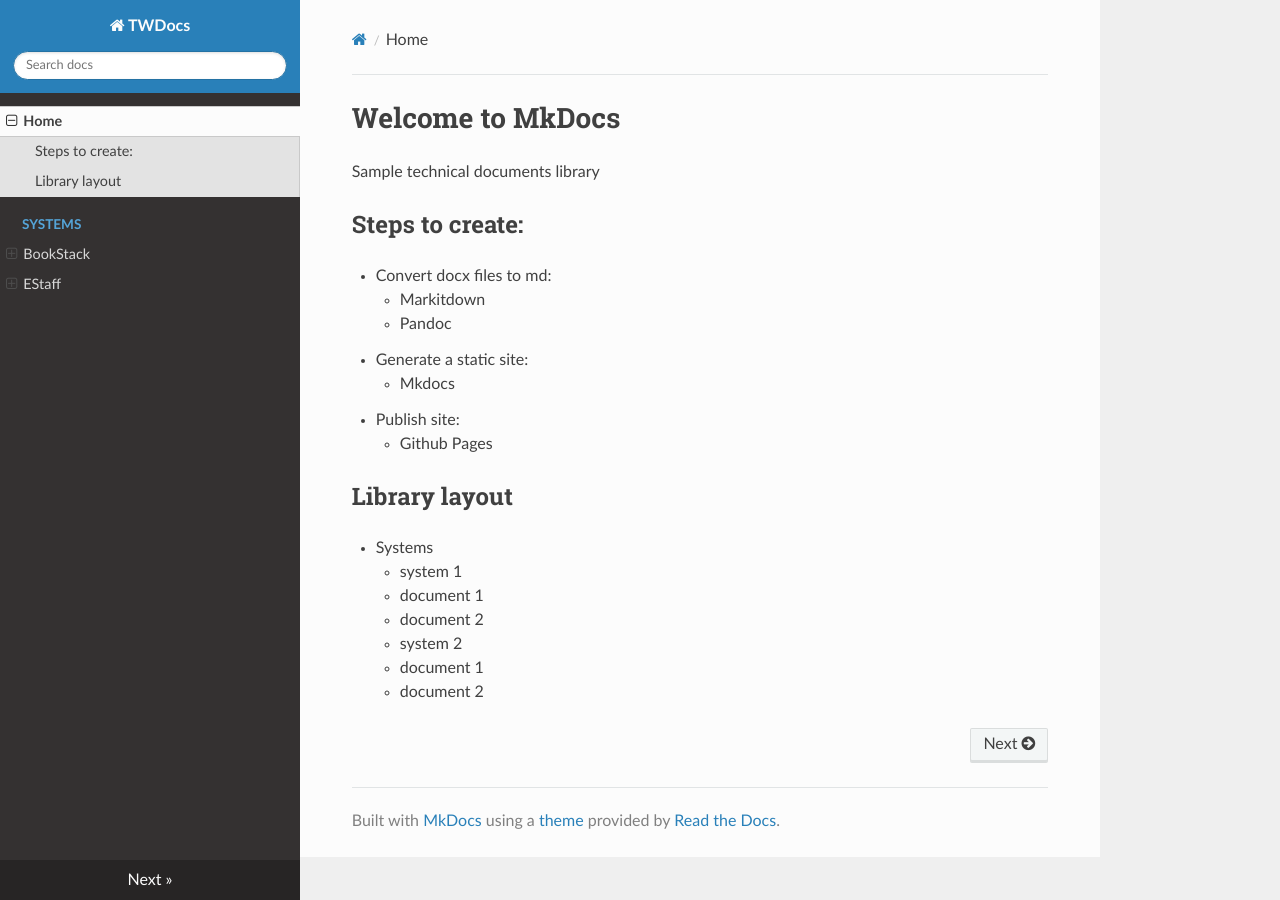
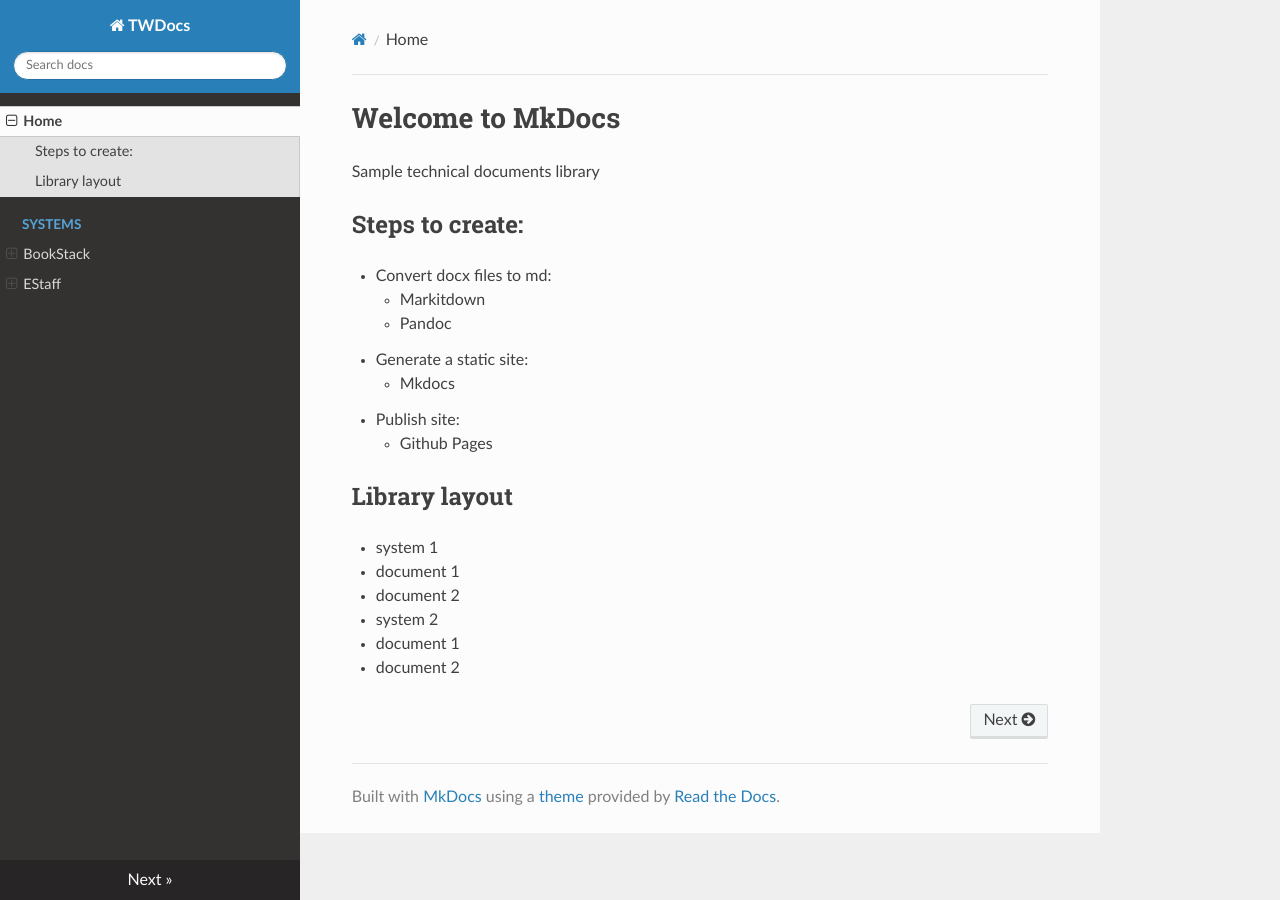
Before and after one commit to AndrewDOrlov/andrewdorlov.github.io, an MkDocs documentation site: the page built from docs/index.md, in a window 1280 px wide. Built offline with MkDocs 1.6.1, drawn with Linux system fonts in a browser that asks for light colours; nearby versions of some CDN libraries.

Commit message:
minor editing

```diff
--- a/docs/index.md
+++ b/docs/index.md
@@ -14,10 +14,9 @@ Sample technical documents library
 
 ## Library layout
 
-* Systems
-    *  system 1
-       *  document 1
-       *  document 2
-    *  system 2
-       *  document 1
-       *  document 2
+*  system 1
+   *  document 1
+   *  document 2
+*  system 2
+   *  document 1
+   *  document 2
```
